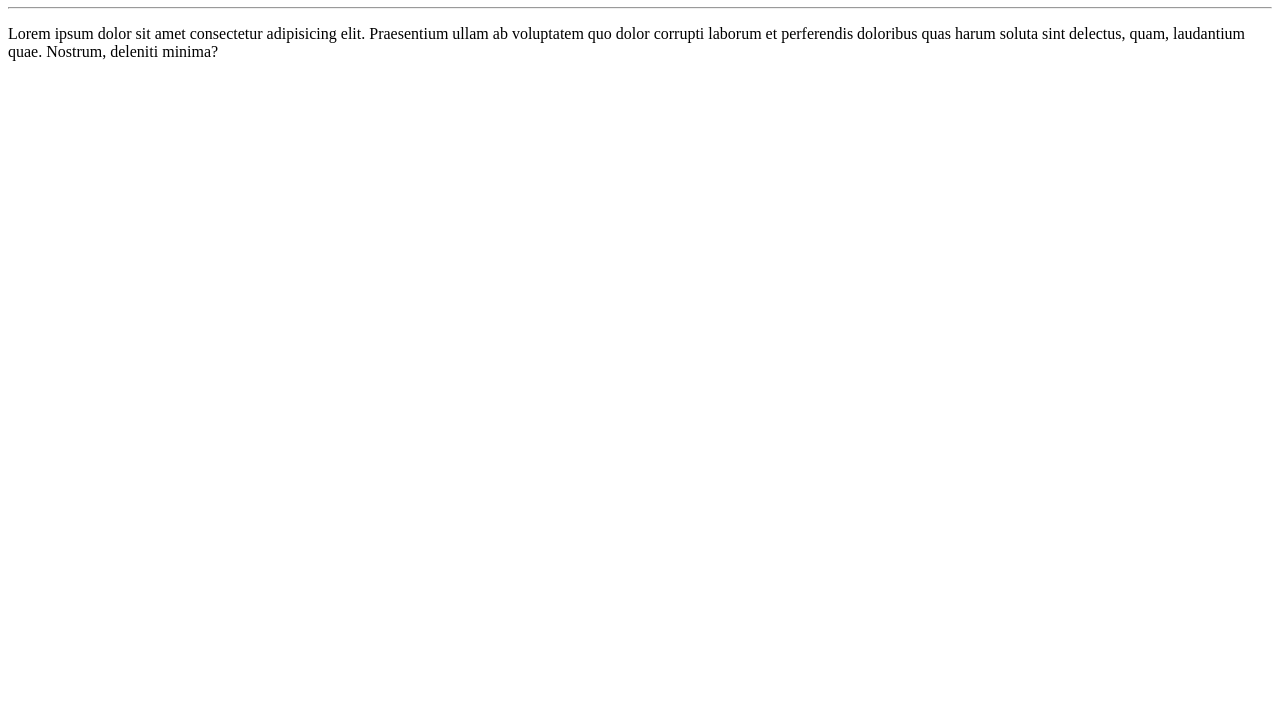
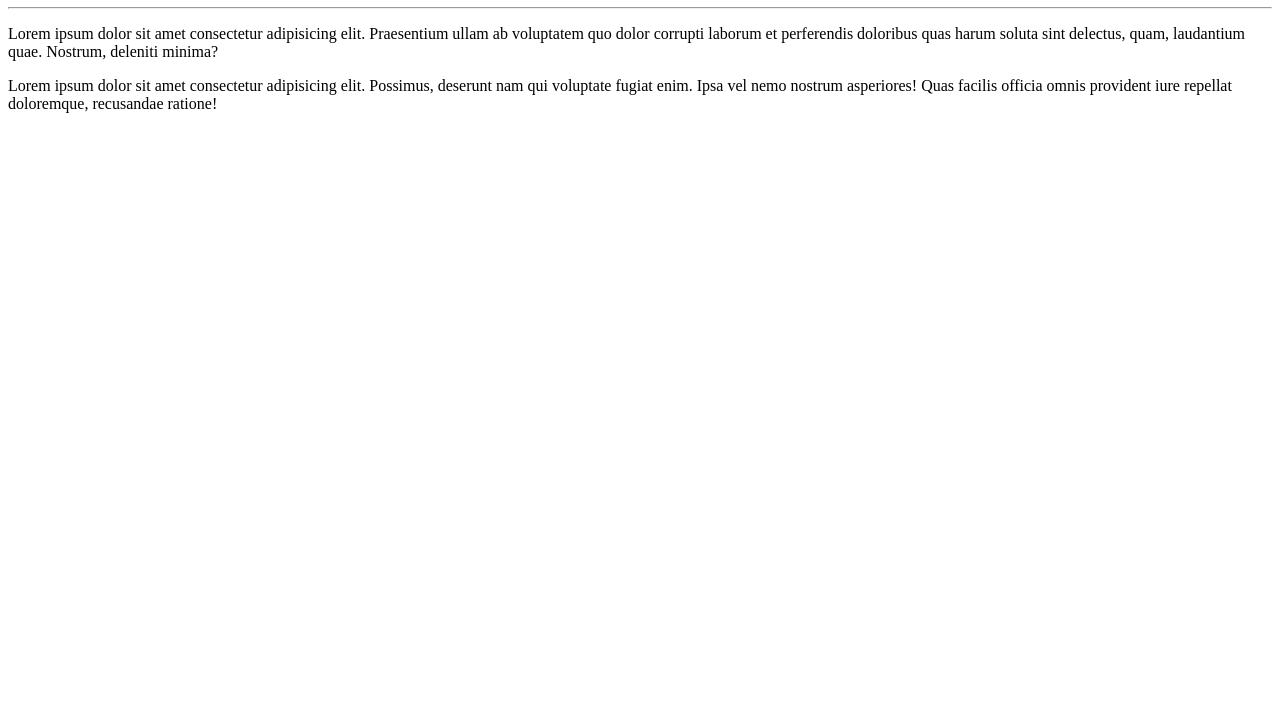
Before and after one commit to abreudamidia/Ol-mundo, a plain HTML site: page siteexemplo/index.html in a window 1280 px wide. Shown: the part 73-800 px from the top of the page. Drawn offline with Linux system fonts and the light colour scheme.

Commit message:
adicionei um parágrafo

```diff
--- a/siteexemplo/index.html
+++ b/siteexemplo/index.html
@@ -9,5 +9,6 @@
     <h1>Olá, Mundo!</h1>
     <hr>
     <p>Lorem ipsum dolor sit amet consectetur adipisicing elit. Praesentium ullam ab voluptatem quo dolor corrupti laborum et perferendis doloribus quas harum soluta sint delectus, quam, laudantium quae. Nostrum, deleniti minima?</p>
+    <p>Lorem ipsum dolor sit amet consectetur adipisicing elit. Possimus, deserunt nam qui voluptate fugiat enim. Ipsa vel nemo nostrum asperiores! Quas facilis officia omnis provident iure repellat doloremque, recusandae ratione!</p>
 </body>
 </html>
```
